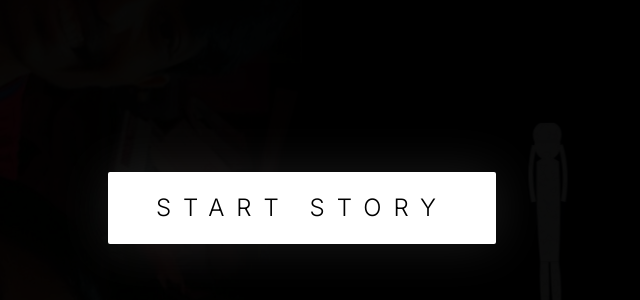
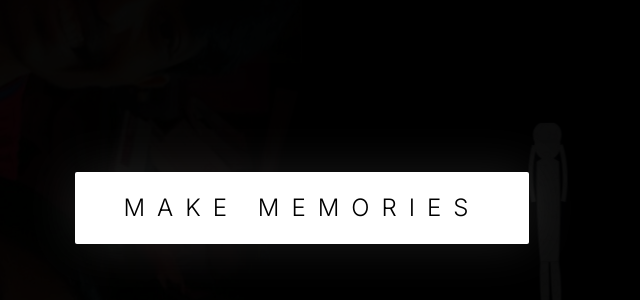
Before and after one commit to Probir127/story-telling-website-, a React (Vite) app: page / in a window 1280 px wide. Shown: the part 192-492 px from the top of the page, without its empty margins (338-978 px from the left). Built offline with nearby package versions, Linux system fonts and the light colour scheme.

Commit message:
Polaroid background + MAKE MEMORIES

```diff
--- a/src/App.jsx
+++ b/src/App.jsx
@@ -295,7 +295,7 @@
                             onClick={() => setIsPlaying(true)}
                             className="group px-8 py-3 md:px-12 md:py-5 bg-white text-black font-light text-lg md:text-2xl tracking-[0.3em] md:tracking-[0.5em] hover:bg-gray-200 transition-all rounded-sm shadow-[0_0_50px_rgba(255,255,255,0.1)] hover:shadow-[0_0_80px_rgba(255,255,255,0.2)] relative overflow-hidden"
                         >
-                            <span className="relative z-10">START STORY</span>
+                            <span className="relative z-10">MAKE MEMORIES</span>
                             <div className="absolute inset-0 bg-gradient-to-r from-transparent via-white/20 to-transparent translate-x-[-200%] group-hover:translate-x-[200%] transition-transform duration-700" />
                         </button>
                     )}
```
